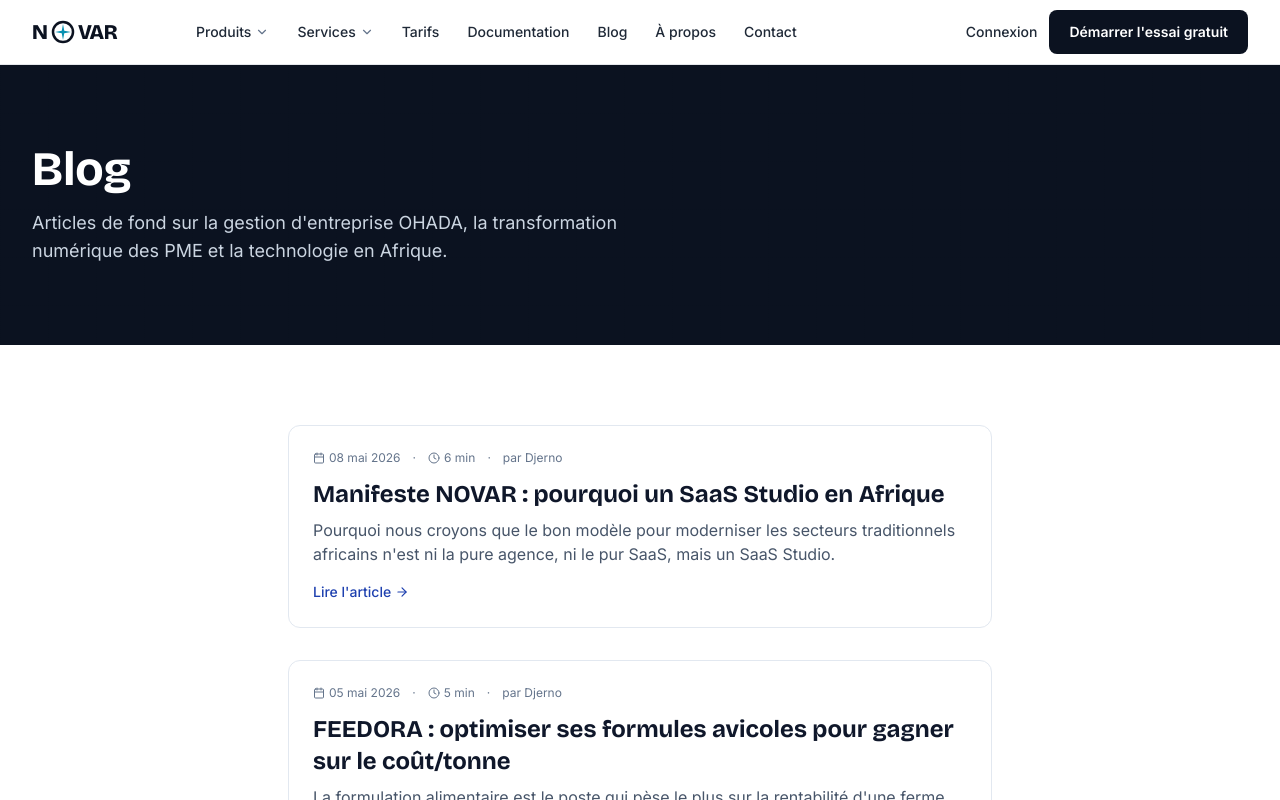
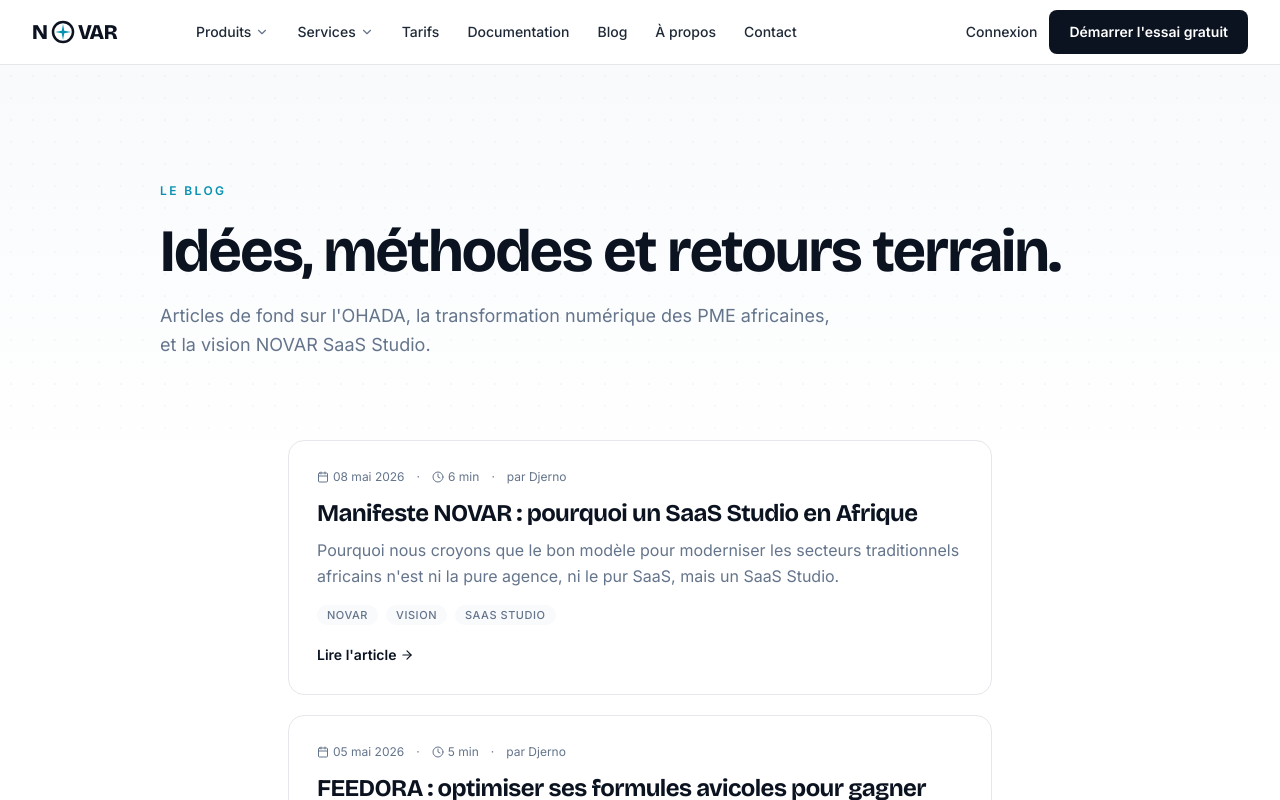
Before and after one commit to novarstartup-tech/novar-website, a Next.js app: page /blog in a window 1280 px wide. Shown: the top 800 px of the page. Built offline with nearby package versions, Linux system fonts and the light colour scheme.

Commit message:
feat(novar): page blog index light premium avec tags par article

```diff
--- a/src/app/blog/page.tsx
+++ b/src/app/blog/page.tsx
@@ -4,36 +4,49 @@
 
 export const metadata = {
   title: 'Blog',
-  description: 'Articles de fond sur la gestion d\'entreprise OHADA, la transformation numérique des PME et la tech en Afrique.',
+  description:
+    "Articles de fond sur l'OHADA, la transformation numérique des PME africaines, et la vision NOVAR SaaS Studio.",
 };
 
 export default function BlogIndex() {
   return (
     <>
-      <section className="bg-novar-cosmic py-20 relative overflow-hidden">
-        <div className="absolute inset-0 bg-grid opacity-20" />
-        <div className="relative mx-auto max-w-7xl px-4 sm:px-6 lg:px-8">
-          <h1 className="font-display text-4xl sm:text-5xl font-bold text-white">Blog</h1>
-          <p className="mt-4 max-w-2xl text-lg text-slate-300">
-            Articles de fond sur la gestion d&apos;entreprise OHADA, la transformation numérique des PME et la
-            technologie en Afrique.
+      {/* HERO */}
+      <section className="relative overflow-hidden bg-white">
+        <div className="absolute inset-x-0 top-0 h-[420px] bg-gradient-to-b from-novar-surface-2 to-white" aria-hidden />
+        <div className="absolute inset-0 bg-dots opacity-50" aria-hidden />
+        <div className="relative mx-auto max-w-5xl px-6 lg:px-8 pt-24 pb-16 md:pt-28 md:pb-20">
+          <span className="inline-block text-xs font-semibold uppercase tracking-[0.2em] text-novar-accent">
+            Le Blog
+          </span>
+          <h1 className="mt-5 font-display text-4xl sm:text-5xl md:text-6xl font-bold tracking-tight text-novar-ink">
+            Idées, méthodes et retours terrain.
+          </h1>
+          <p className="mt-5 max-w-2xl text-lg text-novar-muted leading-relaxed">
+            Articles de fond sur l&apos;OHADA, la transformation numérique des
+            PME africaines, et la vision NOVAR SaaS Studio.
           </p>
         </div>
       </section>
 
-      <section className="py-20 bg-white dark:bg-novar-cosmic">
-        <div className="mx-auto max-w-3xl px-4 sm:px-6 lg:px-8">
-          <div className="space-y-8">
+      {/* LISTE */}
+      <section className="bg-white pb-20">
+        <div className="mx-auto max-w-3xl px-6 lg:px-8">
+          <div className="space-y-5">
             {BLOG_POSTS.map((post) => (
               <Link
                 key={post.slug}
                 href={`/blog/${post.slug}`}
-                className="block rounded-xl border border-slate-200 dark:border-slate-800 p-6 hover:border-novar-cyan/40 hover:shadow-lg transition-all"
+                className="group block rounded-2xl border border-novar-line bg-white p-7 transition-all hover:border-novar-ink/20 hover:shadow-lifted"
               >
-                <div className="flex flex-wrap items-center gap-3 text-xs text-slate-500 dark:text-slate-400 mb-3">
+                <div className="flex flex-wrap items-center gap-3 text-xs text-novar-muted mb-3">
                   <span className="inline-flex items-center gap-1">
                     <Calendar className="h-3 w-3" />
-                    {new Date(post.date).toLocaleDateString('fr-FR', { day: '2-digit', month: 'long', year: 'numeric' })}
+                    {new Date(post.date).toLocaleDateString('fr-FR', {
+                      day: '2-digit',
+                      month: 'long',
+                      year: 'numeric',
+                    })}
                   </span>
                   <span>·</span>
                   <span className="inline-flex items-center gap-1">
@@ -43,9 +56,25 @@
                   <span>·</span>
                   <span>par {post.author}</span>
                 </div>
-                <h2 className="font-display text-2xl font-bold text-slate-900 dark:text-white">{post.title}</h2>
-                <p className="mt-2 text-slate-600 dark:text-slate-400">{post.description}</p>
-                <span className="mt-4 inline-flex items-center gap-1 text-sm font-medium text-novar-blue dark:text-novar-cyan">
+                <h2 className="font-display text-2xl font-bold tracking-tight text-novar-ink">
+                  {post.title}
+                </h2>
+                <p className="mt-2 text-novar-muted leading-relaxed">
+                  {post.description}
+                </p>
+                {post.tags && post.tags.length > 0 && (
+                  <div className="mt-4 flex flex-wrap gap-2">
+                    {post.tags.map((t) => (
+                      <span
+                        key={t}
+                        className="rounded-full bg-novar-surface-2 px-2.5 py-0.5 text-[11px] font-medium uppercase tracking-wider text-novar-muted"
+                      >
+                        {t}
+                      </span>
+                    ))}
+                  </div>
+                )}
+                <span className="mt-5 inline-flex items-center gap-1 text-sm font-semibold text-novar-ink group-hover:text-novar-accent transition-colors">
                   Lire l&apos;article <ArrowRight className="h-3.5 w-3.5" />
                 </span>
               </Link>
```
